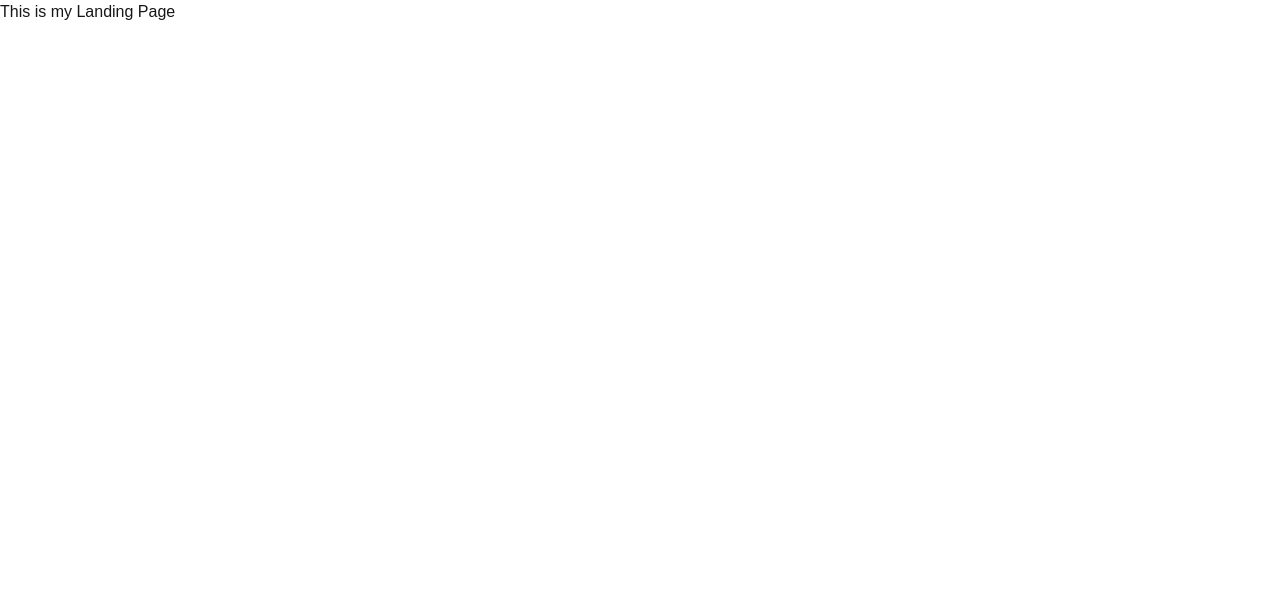
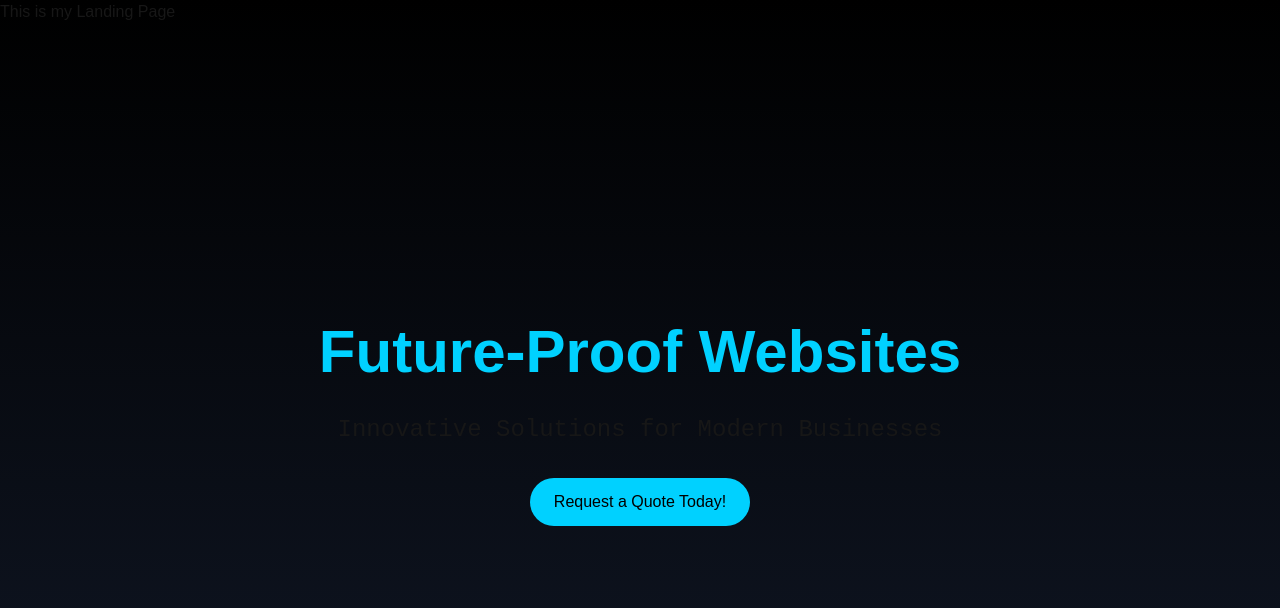
Before and after one commit to m00nwalker/moonwalker_Tech, a Next.js app in the folder moonwalker-app/: page / in a window 1280 px wide. Shown: the top 608 px of the page. Built offline with nearby package versions, Linux system fonts and the light colour scheme.

Commit message:
added orbitron font and robotomono font to global by creating a _document file to handle this

```diff
--- a/moonwalker-app/app/layout.tsx
+++ b/moonwalker-app/app/layout.tsx
@@ -14,8 +14,8 @@ const geistMono = localFont({
 });
 
 export const metadata: Metadata = {
-  title: "Create Next App",
-  description: "Generated by create next app",
+  title: "MoonWalker Tech",
+  description: "Cutting-edge web development services, specializing in building responsive websites, custom management tool applications for small businesses, and creating high-quality blog content.",
 };
 
 export default function RootLayout({
--- a/moonwalker-app/app/page.tsx
+++ b/moonwalker-app/app/page.tsx
@@ -1,6 +1,10 @@
+import { Hero } from "@/components/hero";
 
 export default function Home() {
   return (
+    <div className="min-h-screen bg-gradient-to-b from-black to-gray-900 text white">
     <p>This is my Landing Page</p>
+    <Hero />
+    </div>
   )
 }
--- /dev/null
+++ b/moonwalker-app/app/pages/_document.tsx
@@ -0,0 +1,19 @@
+import { Html, Head, Main, NextScript } from 'next/document';
+
+export default function Document() {
+  return (
+    <Html lang="en">
+      <Head>
+        {/* Place Google Fonts link here for global access */}
+        <link
+          href="https://fonts.googleapis.com/css2?family=Orbitron:wght@400;700&family=Roboto+Mono:wght@400;700&display=swap"
+          rel="stylesheet"
+        />
+      </Head>
+      <body>
+        <Main />
+        <NextScript />
+      </body>
+    </Html>
+  );
+}
--- /dev/null
+++ b/moonwalker-app/components/hero.tsx
@@ -0,0 +1,12 @@
+
+export function Hero() {
+    return (
+        <div className="flex flex-col items-center justify-center space-y-8 h-screen">
+            <h1 className="text-6xl font-orbitron font-bold text-electricBlue">Future-Proof Websites</h1>
+            <p className="text-2xl font-robotMono">Innovative Solutions for Modern Businesses</p>
+            <button className="bg-electricBlue text-black px-6 py-3 rounded-full hover:bg-neonGreen hover:text-black transition duration-300">
+                Request a Quote Today!
+            </button>
+        </div>
+    )
+}
--- a/moonwalker-app/tailwind.config.ts
+++ b/moonwalker-app/tailwind.config.ts
@@ -8,9 +8,15 @@ const config: Config = {
   ],
   theme: {
     extend: {
+      fontFamily: {
+        orbitron: ['Orbitron', 'sans-serif'],
+        robotMono: ['Roboto Mono', 'monospace'],
+      },
       colors: {
-        background: "var(--background)",
-        foreground: "var(--foreground)",
+        // background: "var(--background)",
+        // foreground: "var(--foreground)",
+        electricBlue: '#00D1FF', // Electric Blue
+        neonGreen: '#39FF14', // Neon green on hover effect
       },
     },
   },
```
Also changed, not shown: moonwalker-app/app/forms/quote.tsx (added), moonwalker-app/components/quotes.tsx (added), moonwalker-app/components/services.tsx (added), 1 other file (tests, documents, lock files or other folders).
